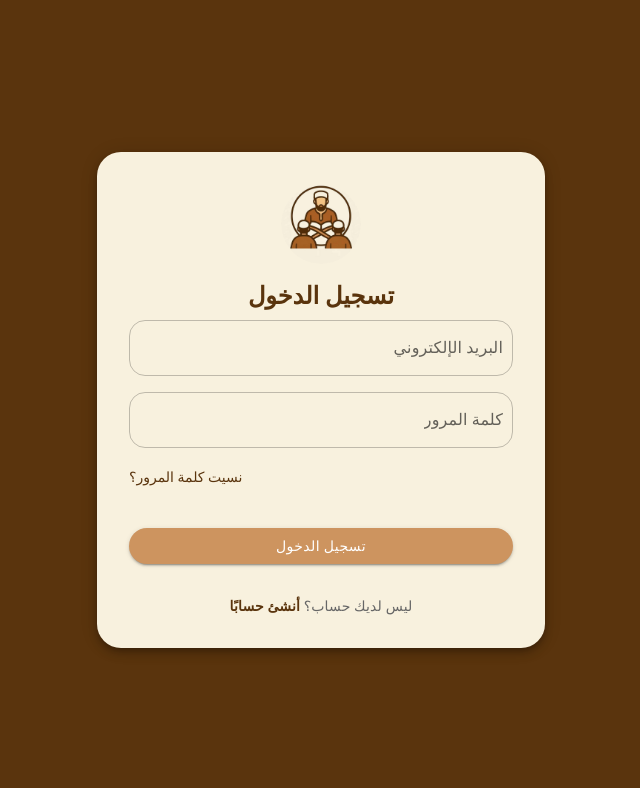
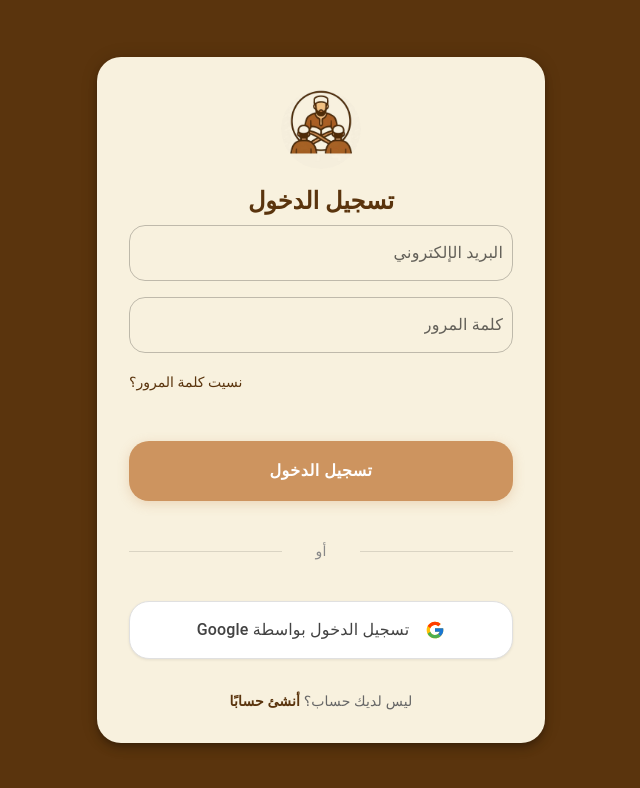
Before and after one commit to Ahmed-Yasser1231/Mutqin-Quran-FE, a React (Vite) app in the folder mutqin-quran-fe/: page / in a window 1280 px wide. Shown: the top 788 px of the page, without its empty margins (319-959 px from the left). Built offline with nearby package versions, Linux system fonts and the light colour scheme.

Commit message:
Added React icons

```diff
--- a/mutqin-quran-fe/package.json
+++ b/mutqin-quran-fe/package.json
@@ -20,6 +20,7 @@
     "react": "^19.1.1",
     "react-dom": "^19.1.1",
     "react-hook-form": "^7.62.0",
+    "react-icons": "^5.5.0",
     "react-router-dom": "^7.8.2",
     "tailwindcss": "^4.1.13",
     "yup": "^1.7.0",
--- a/mutqin-quran-fe/src/features/auth/LoginView.jsx
+++ b/mutqin-quran-fe/src/features/auth/LoginView.jsx
@@ -9,7 +9,9 @@ import {
   Paper,
   Avatar,
   Link,
+  Divider,
 } from "@mui/material";
+import { FcGoogle } from "react-icons/fc";
 
 const validationSchema = Yup.object({
   email: Yup.string().email("صيغة البريد الإلكتروني غير صحيحة").required("البريد الإلكتروني مطلوب"),
@@ -175,12 +177,89 @@ export default function LoginView() {
                 sx={{
                   backgroundColor: "#CD945F",
                   borderRadius: "20px",
-                  mt: 2,
-                  "&:hover": { backgroundColor: "#b3784d" },
+                  mt: 3,
+                  py: 2,
+                  fontSize: "16px",
+                  fontWeight: "600",
+                  textTransform: "none",
+                  boxShadow: "0px 3px 12px rgba(205, 148, 95, 0.3)",
+                  transition: "all 0.2s ease",
+                  "&:hover": {
+                    backgroundColor: "#b3784d",
+                    boxShadow: "0px 4px 16px rgba(205, 148, 95, 0.4)",
+                    transform: "translateY(-1px)"
+                  },
+                  "&:active": {
+                    transform: "translateY(0px)"
+                  }
                 }}
               >
                 تسجيل الدخول
               </Button>
+
+              {/* فاصل أو */}
+              <Box sx={{ my: 3, position: 'relative' }}>
+                <Divider sx={{ borderColor: '#ddd' }}>
+                  <Typography
+                    variant="body2"
+                    sx={{
+                      color: '#888',
+                      px: 3,
+                      backgroundColor: '#F8F1DE',
+                      fontSize: '14px'
+                    }}
+                  >
+                    أو
+                  </Typography>
+                </Divider>
+              </Box>
+
+              {/* زر تسجيل الدخول بواسطة Google */}
+              <Button
+                variant="outlined"
+                fullWidth
+                onClick={() => {
+                  console.log("تسجيل الدخول بـ Google");
+                }}
+                sx={{
+                  borderColor: "#E0E0E0",
+                  backgroundColor: "#fff",
+                  color: "#424242",
+                  borderRadius: "20px",
+                  py: 2,
+                  px: 3,
+                  textTransform: "none",
+                  fontSize: "16px",
+                  fontWeight: "500",
+                  boxShadow: "0px 1px 3px rgba(0,0,0,0.08)",
+                  display: "flex",
+                  alignItems: "center",
+                  justifyContent: "center",
+                  gap: 2,
+                  transition: "all 0.2s ease",
+                  "&:hover": {
+                    backgroundColor: "#fafafa",
+                    borderColor: "#dadce0",
+                    boxShadow: "0px 2px 8px rgba(0,0,0,0.12)",
+                    transform: "translateY(-1px)"
+                  },
+                  "&:active": {
+                    transform: "translateY(0px)"
+                  }
+                }}
+              >
+                <FcGoogle size={20} />
+                <Typography
+                  sx={{
+                    fontSize: "16px",
+                    fontWeight: "500",
+                    color: "#424242"
+                  }}
+                >
+                  تسجيل الدخول بواسطة Google
+                </Typography>
+              </Button>
+
 
               {/* رابط إنشاء حساب */}
               <Box sx={{ textAlign: 'center', mt: 2 }}>
```
Also changed, not shown: 1 other file (tests, documents, lock files or other folders).
